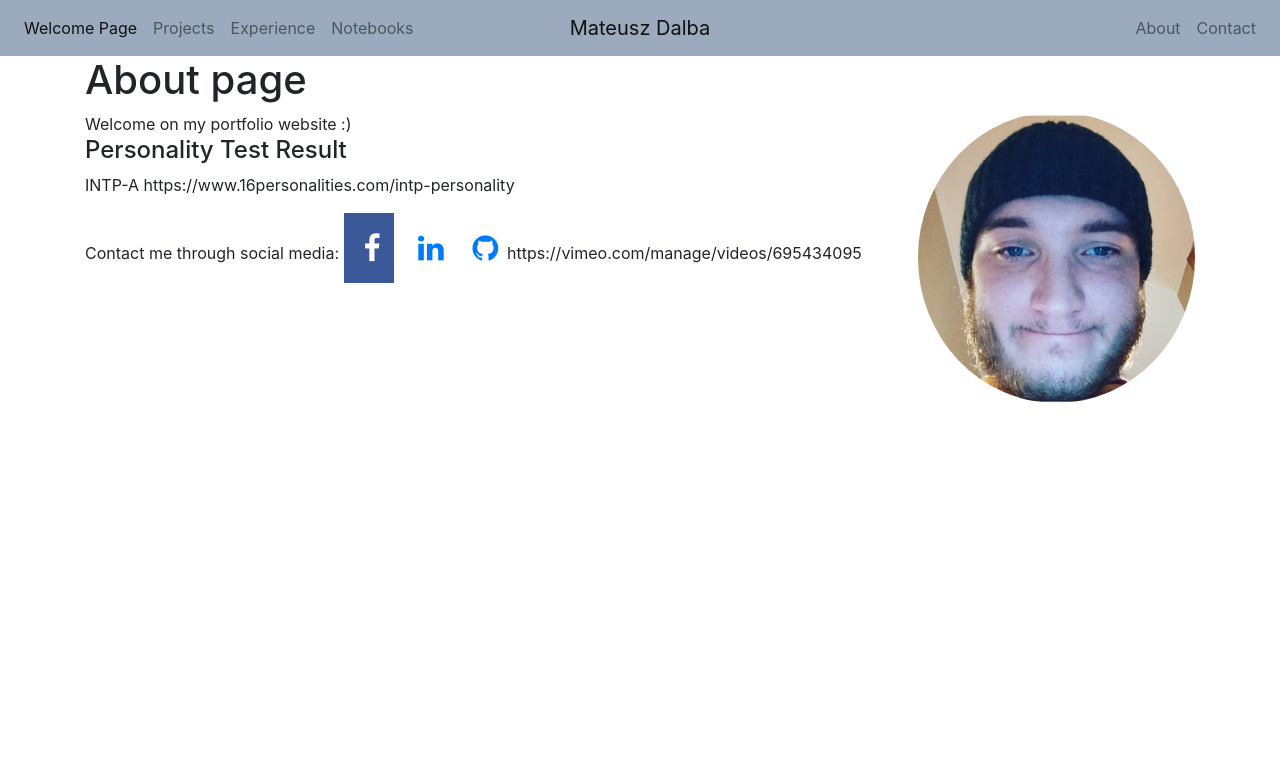
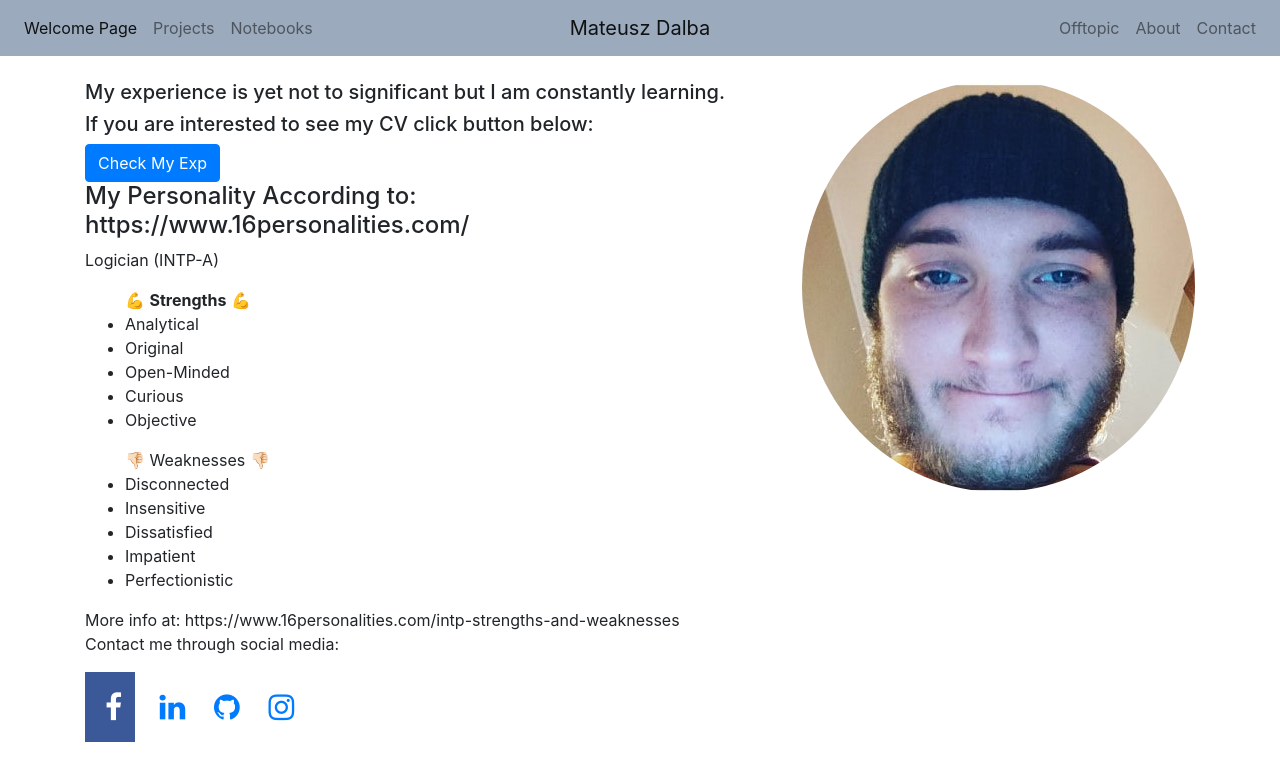
Before and after one commit to mateuszdalba/dalba_website, a Django app: page /about/ in a window 1280 px wide. Shown: the top 781 px of the page. Run offline with Django 3.2, Linux system fonts and the light colour scheme; some libraries are stand-ins or nearby versions.

Commit message:
Update hella A LOT

```diff
--- a/portfolio/settings.py
+++ b/portfolio/settings.py
@@ -120,7 +120,7 @@ USE_TZ = True
 
 STATIC_URL = 'static/'
 
+
 STATICFILES_DIRS = [
     BASE_DIR / "static",
-    '/var/www/static/',
 ]
--- a/portfolio/templates/about.html
+++ b/portfolio/templates/about.html
@@ -2,34 +2,51 @@
 {% load static %}
 
 {% block page_content %}
-<link rel="stylesheet" type="text/css" href="{% static 'css/about.css' %}">
-
-<div>
-    <h1>About page</h1>
-    <img class="rounded-circle account-img" src="{% static 'portfolio/default.jpg' %}" alt="My Face" align="right">
-
-    Welcome on my portfolio website :)
-</div>
 
 <!-- Add icon library -->
 <link rel="stylesheet" href="https://cdnjs.cloudflare.com/ajax/libs/font-awesome/4.7.0/css/font-awesome.min.css">
 <link rel="stylesheet"  href="{%  static  'css/style.css'  %}">
 
+<div class="mt-4">
+    <img class="rounded-circle account-img" src="{% static 'portfolio/default.jpg' %}" alt="My Face" align="right">
+</div>
 
-<h4>Personality Test Result</h4>
-<div> <p>
-    INTP-A https://www.16personalities.com/intp-personality
+<div>
+<h5>My experience is yet not to significant but I am constantly learning.</h5>
+<h5>If you are interested to see my CV click button below:</h5>
+<a class="btn btn-primary" href="{% url 'cv'%}">Check My Exp</a>
+</div>
 
-</p></div>
+<h4>My Personality According to: https://www.16personalities.com/</h4>
+<div>
+    <p>Logician (INTP-A)</p>
+    <ul>
+        💪 <b>Strengths</b> 💪
+        <li>Analytical</li>
+        <li>Original</li>
+        <li>Open-Minded</li>
+        <li>Curious</li>
+        <li>Objective</li>
+    </ul>
+    <ul>
+        👎🏻 Weaknesses 👎🏻
+        <li>Disconnected</li>
+        <li>Insensitive</li>
+        <li>Dissatisfied</li>
+        <li>Impatient</li>
+        <li>Perfectionistic</li>
+    </ul>
+    More info at: https://www.16personalities.com/intp-strengths-and-weaknesses
+</div>
 
 
 <div>
     <div>
-    Contact me through social media:
+    <p>Contact me through social media:</p>
     <a href="https://www.facebook.com/profile.php?id=100009495286850" class="fa fa-facebook"></a>
     <a href="https://www.linkedin.com/in/mateusz-dalba-82184a115/" class="fa fa-linkedin"></a>
     <a href="https://github.com/mateuszdalba" class="fa fa-github"></a>
-    https://vimeo.com/manage/videos/695434095
+    <a href="https://www.instagram.com/dolbi20/" class="fa fa-instagram"></a>
     </div>
 </div>
 {% endblock %}
--- a/portfolio/templates/base.html
+++ b/portfolio/templates/base.html
@@ -20,9 +20,6 @@
             <a class="nav-link" href="{% url 'project_index' %}">Projects</a>
           </li>
           <li class="nav-item">
-            <a class="nav-item nav-link" href="{% url 'cv' %}">Experience</a>
-          </li>
-          <li class="nav-item">
             <a class="nav-item nav-link" href="{% url 'code_snippet' %}">Notebooks</a>
           </li>
       </ul>
@@ -35,6 +32,9 @@
   </div>
   <div class="navbar-collapse collapse w-100 order-3 dual-collapse2">
       <ul class="navbar-nav ml-auto">
+        <li class="nav-item">
+          <a class="nav-item nav-link" href="#">Offtopic</a>
+        </li>
           <li class="nav-item">
             <a class="nav-item nav-link" href="{% url 'about' %}">About</a>
           </li>
--- a/portfolio/templates/welcome_page.html
+++ b/portfolio/templates/welcome_page.html
@@ -4,6 +4,7 @@
 <meta name="viewport" content="width=device-width, initial-scale=1">
 
 <link rel="stylesheet" type="text/css" href="{% static 'pages/style.css' %}">
+
 <section class="landing-section landing-main">
   <div class="landing-section-content">
     <h1 class="brand">Hello stranger, feel comfortable exploring this page :-) </h1>
@@ -22,7 +23,7 @@
     <div>
     <a href="{% url 'project_index' %}" class="header-link">Projects</a>
     <a href="{% url 'code_snippet'%}" class="header-link">Code Snippets</a>
-    <a href="{% url 'cv' %}" class="header-link">Experience</a>
+    <a href="#" class="header-link">Offtopic</a>
     <a href="{% url 'about' %}" class="header-link">About</a>
     <a href="{% url 'contact' %}" class="header-link">Contact</a>
     </div>
--- a/portfolio/urls.py
+++ b/portfolio/urls.py
@@ -23,5 +23,6 @@ urlpatterns = [
     path('projects/', include("projects.urls")),
     path('about/', views.about, name='about'),
     path('code_snippet/', views.code_snippet, name='code_snippet'),
-    path('cv/', views.cv, name='cv')
+    path('cv/', views.cv, name='cv'),
+    path('notebook1', views.notebook1, name='notebook1')
 ]
--- a/portfolio/views.py
+++ b/portfolio/views.py
@@ -13,3 +13,6 @@ def code_snippet(request):
 
 def cv(request):
     return render(request, 'cv.html')
+
+def notebook1(request):
+    return render(request, 'notebook1.html')
--- a/projects/templates/project_detail.html
+++ b/projects/templates/project_detail.html
@@ -9,7 +9,7 @@
         <img src="{% static projects.image %}" alt="Project image" width="100%">
     </div> -->
     <div class="col-md-8">
-        <iframe width="560" height="315" src="https://www.youtube.com/embed/33ZN-y3bDh0" title="YouTube video player" frameborder="0" allow="accelerometer; autoplay; clipboard-write; encrypted-media; gyroscope; picture-in-picture" allowfullscreen></iframe>
+        <iframe width="560" height="315" src="{{ projects.video_url }}" title="YouTube video player" frameborder="0" allow="accelerometer; autoplay; clipboard-write; encrypted-media; gyroscope; picture-in-picture" allowfullscreen></iframe>
     </div>
 
     <div class="col-md-4">
--- a/projects/templates/project_index.html
+++ b/projects/templates/project_index.html
@@ -1,14 +1,13 @@
 {% extends "base.html" %}
 {% load static %}
 {% block page_content %}
-<link rel="stylesheet" href="{% static 'css/project_index.css' %}">
 
 <h2 class="title1">Non Comercial Projects</h2>
 <div class="row">
     {% for project in projects %}
         <div class="col-md-4">
             <div class="card mb-2">
-                <img class="card-img-top" src="{% static project.image%}">
+                <img class="card-img-top" src="{% static project.image %}">
                 <div class="card-body">
                     <h5 class="card-title">{{ project.title }}</h5>
                     <p class="card-text">{{ project.short_description }}</p>
--- a/static/css/about.css
+++ b/static/css/about.css
@@ -1,4 +1,3 @@
-
 
 .rounded-circle {
     width: 25%;
```
Also changed, not shown: portfolio/templates/code_snippets.html (+13 -1 lines), portfolio/templates/notebook1.html (added, +9 -0 lines), static/pages/style.css (+10 -14 lines), db.sqlite3, static/projects/static/img/project1.png, static/projects/static/img/project2.png (added).
